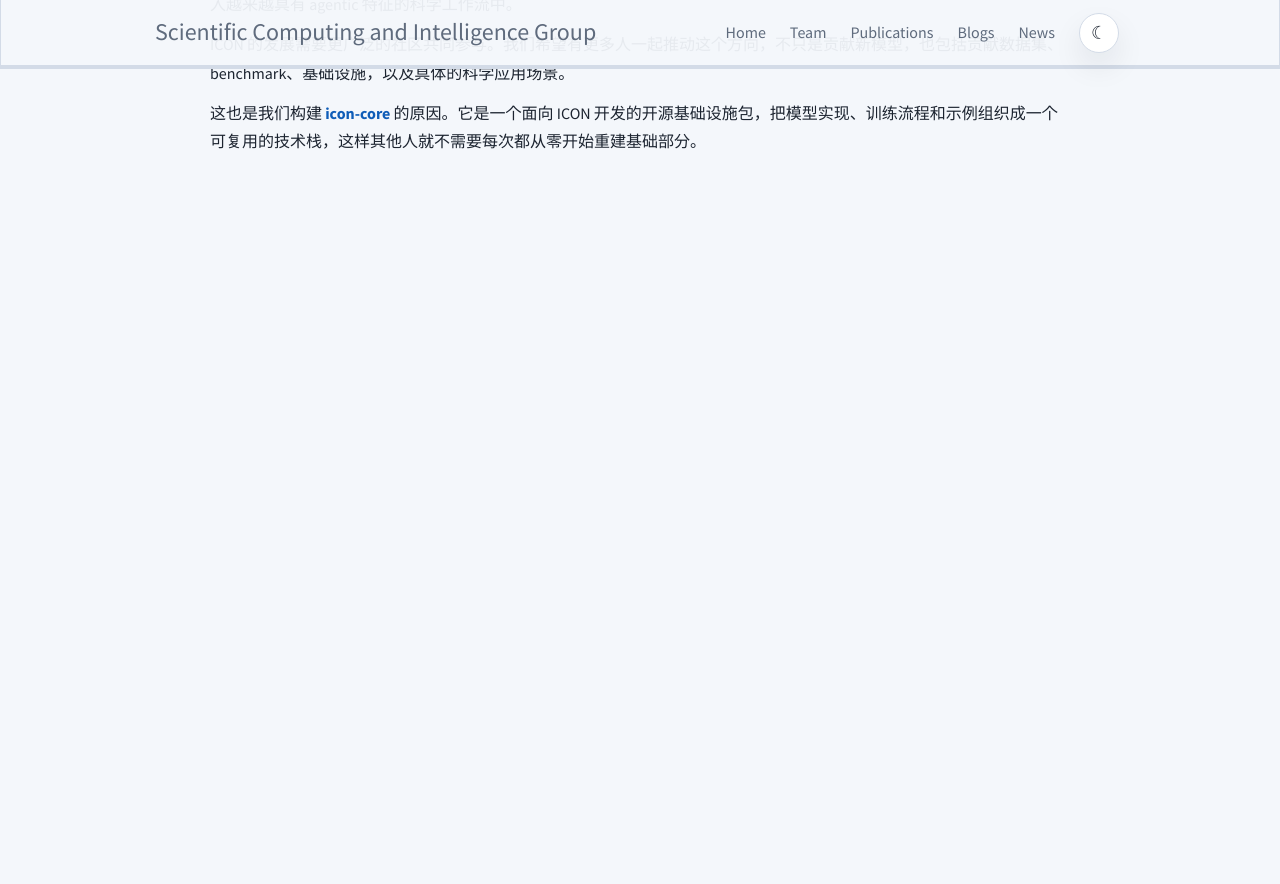
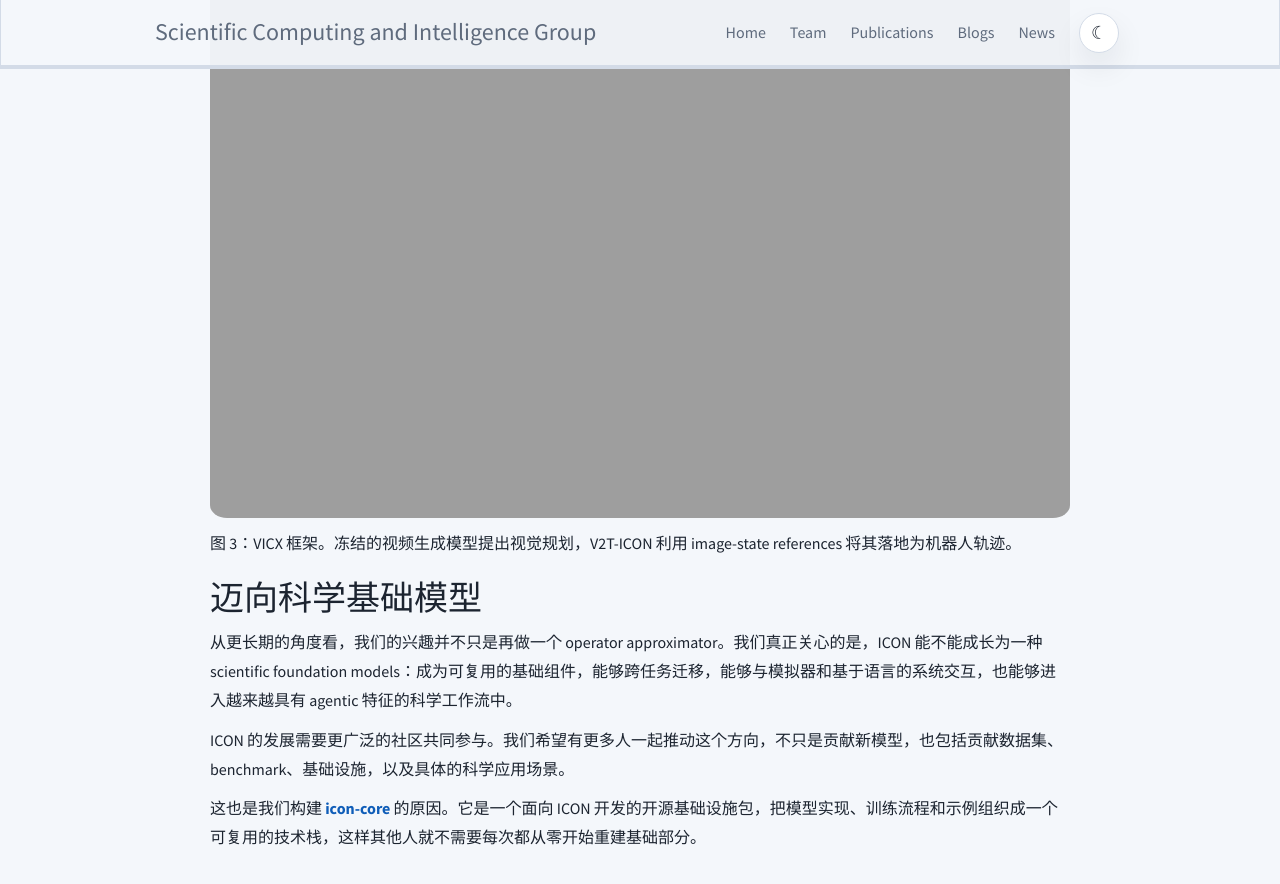
Before and after one commit to scaling-group/scaling-group.github.io, a Jekyll site: the page built from _blogs/2026-03-09-icon-overview-zh.md, in a window 1280 px wide and 900 px high, scrolled down 2682 px. Shown: the top 884 px of the window. Built offline with Jekyll 4.4.1, drawn with Linux system fonts in a browser that asks for light colours; before the commit the page ends 2886 px from its top, so only the background shows below that.

Commit message:
Add VICX framework image and description to ICON overview blog post

```diff
--- a/_blogs/2026-03-09-icon-overview-zh.md
+++ b/_blogs/2026-03-09-icon-overview-zh.md
@@ -80,6 +80,10 @@ GICON 则把同样的思想带到图结构系统中，使用 graph message passi
 
 VICX 把 ICON 这条研究线索进一步延伸到 embodied AI。冻结的视频生成模型负责给出高层视觉规划，而 V2T-ICON 使用检索得到的 image-state examples 作为上下文提示，把生成的视频落地为可执行的机器人状态轨迹。这样，视觉到状态的 grounding 就被转化为一个算子推断问题，也把 in-context operator learning 与闭环机器人操作连接起来。
 
+![VICX 闭环机器人操作框架]({{ site.url }}{{ site.baseurl }}/vicx/assets/paper/closed_loop_evaluation.png){: style="width: 100%; float: center; margin: 0px"}
+
+图 3：VICX 框架。冻结的视频生成模型提出视觉规划，V2T-ICON 利用 image-state references 将其落地为机器人轨迹。
+
 ## 迈向科学基础模型
 
 从更长期的角度看，我们的兴趣并不只是再做一个 operator approximator。我们真正关心的是，ICON 能不能成长为一种 scientific foundation models：成为可复用的基础组件，能够跨任务迁移，能够与模拟器和基于语言的系统交互，也能够进入越来越具有 agentic 特征的科学工作流中。
```
Also changed, not shown: _blogs/2026-03-09-icon-overview.md (+4 -0 lines).
